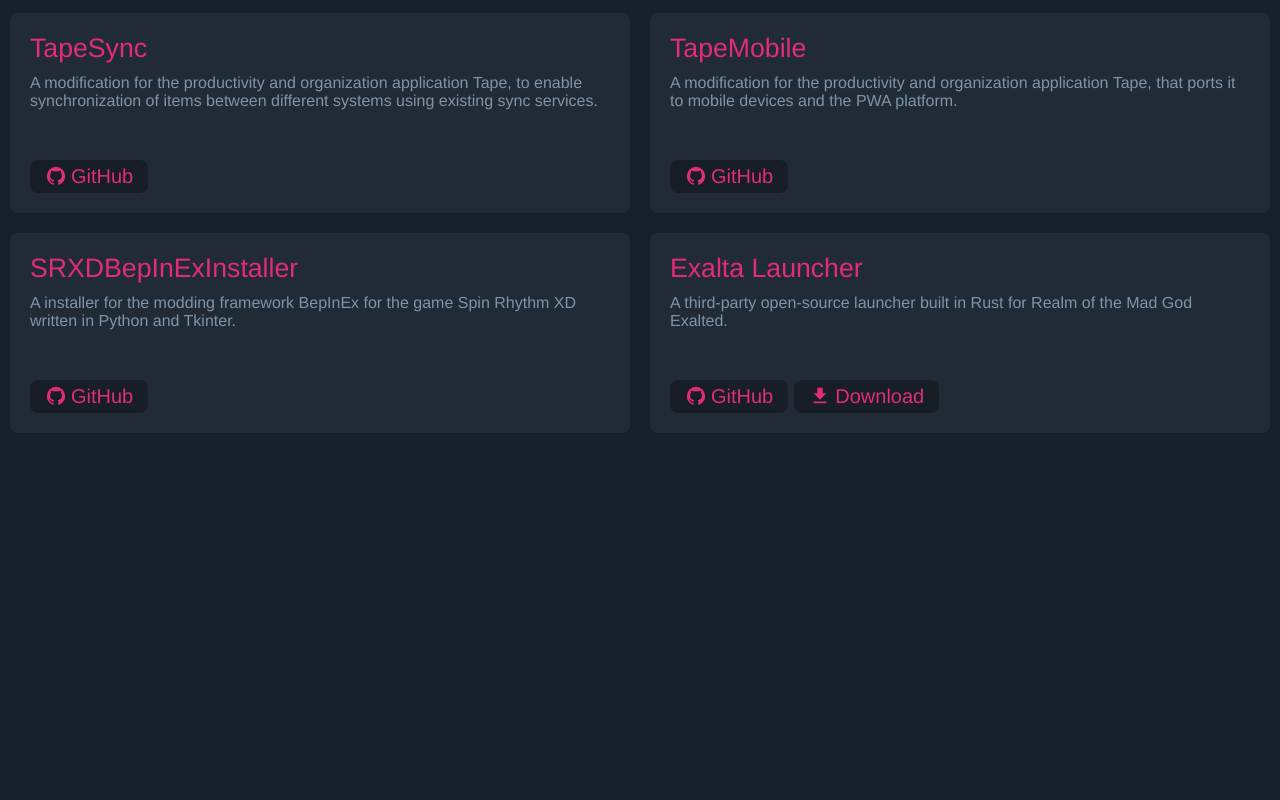
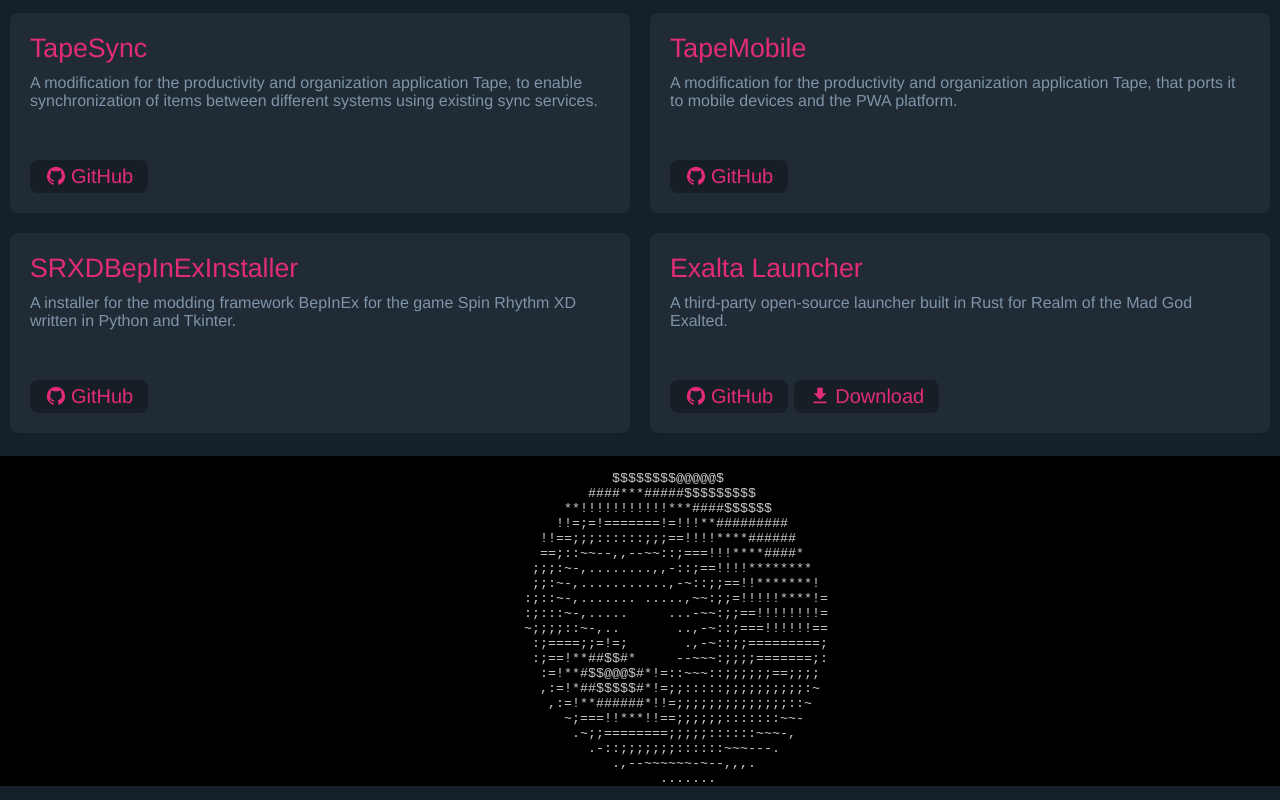
Before and after one commit to amydevs/legacy-portfolio-3, a Next.js app: page /portfolio in a window 1280 px wide. Shown: the part 295-1095 px from the top of the page. Before the commit the page ends 800 px from the top, so only its background shows below. Built offline with nearby package versions, Linux system fonts and the light colour scheme.

Commit message:
added donut

```diff
--- /dev/null
+++ b/components/Donut.tsx
@@ -0,0 +1,73 @@
+import { NextPage } from "next";
+import { useEffect, useState } from "react";
+
+let
+    A = 1,
+    B = 1
+;
+
+const Donut: NextPage = () => {
+    const [donut_text, set_donut_text] = useState("Donut");
+
+    let asciiframe = () => {
+        var b=[];
+        var z=[];
+        A += 0.07;
+        B += 0.03;
+        var cA=Math.cos(A), sA=Math.sin(A),
+            cB=Math.cos(B), sB=Math.sin(B);
+        for(var k=0;k<1760;k++) {
+            b[k]=k%80 == 79 ? "\n" : " ";
+            z[k]=0;
+        }
+        for(var j=0;j<6.28;j+=0.07) { // j <=> theta
+            var ct=Math.cos(j),st=Math.sin(j);
+            for(var i=0; i<6.28; i += 0.02) {   // i <=> phi
+                var sp=Math.sin(i),cp=Math.cos(i),
+                    h=ct+2, // R1 + R2*cos(theta)
+                    D=1/(sp*h*sA+st*cA+5), // this is 1/z
+                    t=sp*h*cA-st*sA; // this is a clever factoring of some of the terms in x' and y'
+
+                var x=0|(40+30*D*(cp*h*cB-t*sB)),
+                    y=0|(12+15*D*(cp*h*sB+t*cB)),
+                    o=x+80*y,
+                    N=0|(8*((st*sA-sp*ct*cA)*cB-sp*ct*sA-st*cA-cp*ct*sB));
+                if(y<22 && y>=0 && x>=0 && x<79 && D>z[o])
+                {
+                    z[o]=D;
+                    b[o]=".,-~:;=!*#$@"[N>0?N:0];
+                }
+            }
+        }
+        set_donut_text(b.join(""));
+    }
+
+    useEffect(() => {
+        const id = setInterval(asciiframe, 50);
+        return () => clearInterval(id);
+    });
+
+    return (
+        <div>
+            <pre
+                id="d"
+                style={{
+                    backgroundColor: "black",
+                    color: "#ccc",
+                    fontSize: "10pt",
+                    width: "100%",
+                    overflow: "hidden",
+                    display: "flex",
+                    flexWrap: "nowrap",
+                    alignContent: "center",
+                    alignItems: "center",
+                    justifyItems: "center",
+                    justifyContent: "center",
+                    textAlign: "center"
+                }}
+            >{donut_text}</pre>
+        </div>
+    );
+}
+
+export default Donut;
--- a/pages/portfolio.tsx
+++ b/pages/portfolio.tsx
@@ -1,6 +1,7 @@
 import type { NextPage } from "next";
 import styles from 'styles/Portfolio.module.scss';
 
+import Donut from "components/Donut";
 import ProjectCard from "components/ProjectCard";
 
 import project_cards from "cfg/project_cards";
@@ -15,6 +16,7 @@
                     })
                 }
             </div>
+            <Donut />
         </div>
     );
 }
```
